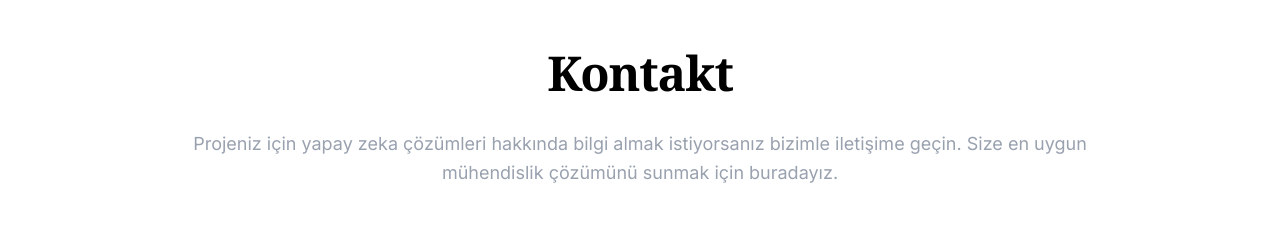
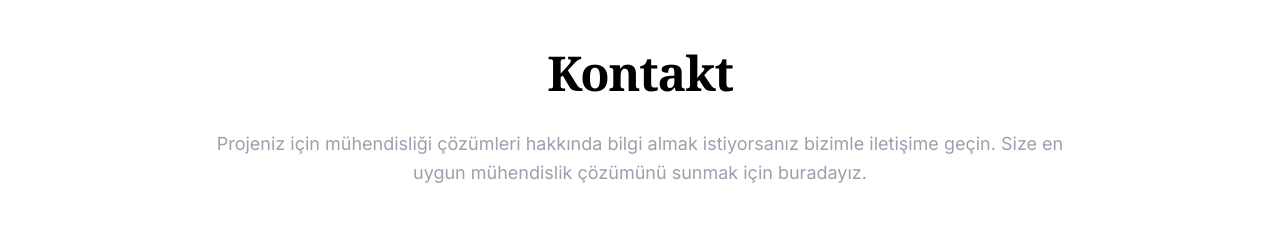
Before and after one commit to teknikoyazilimcozumleri/tekniko-website, an Astro site: page / in a window 1280 px wide. Shown: the part 3220-3457 px from the top of the page. Built offline with nearby package versions, Linux system fonts and the light colour scheme; Astro itself is replaced by a stand-in of ours.

Commit message:
changed wording

```diff
--- a/src/pages/index.astro
+++ b/src/pages/index.astro
@@ -172,7 +172,7 @@ import desk from '../assets/desk.svg';
 		<div class="max-w-7xl mx-auto px-6">
 			<div class="text-center mb-16">
 				<h2 class="font-serif text-5xl font-bold mb-8 tracking-tight">Kontakt</h2>
-				<p class="text-lg mb-8 text-gray-400 leading-relaxed max-w-4xl mx-auto">Projeniz için yapay zeka çözümleri hakkında bilgi almak istiyorsanız bizimle iletişime geçin. Size en uygun mühendislik çözümünü sunmak için buradayız.</p>
+				<p class="text-lg mb-8 text-gray-400 leading-relaxed max-w-4xl mx-auto">Projeniz için mühendisliği çözümleri hakkında bilgi almak istiyorsanız bizimle iletişime geçin. Size en uygun mühendislik çözümünü sunmak için buradayız.</p>
 			</div>
 
 			<div class="max-w-4xl mx-auto">
```
